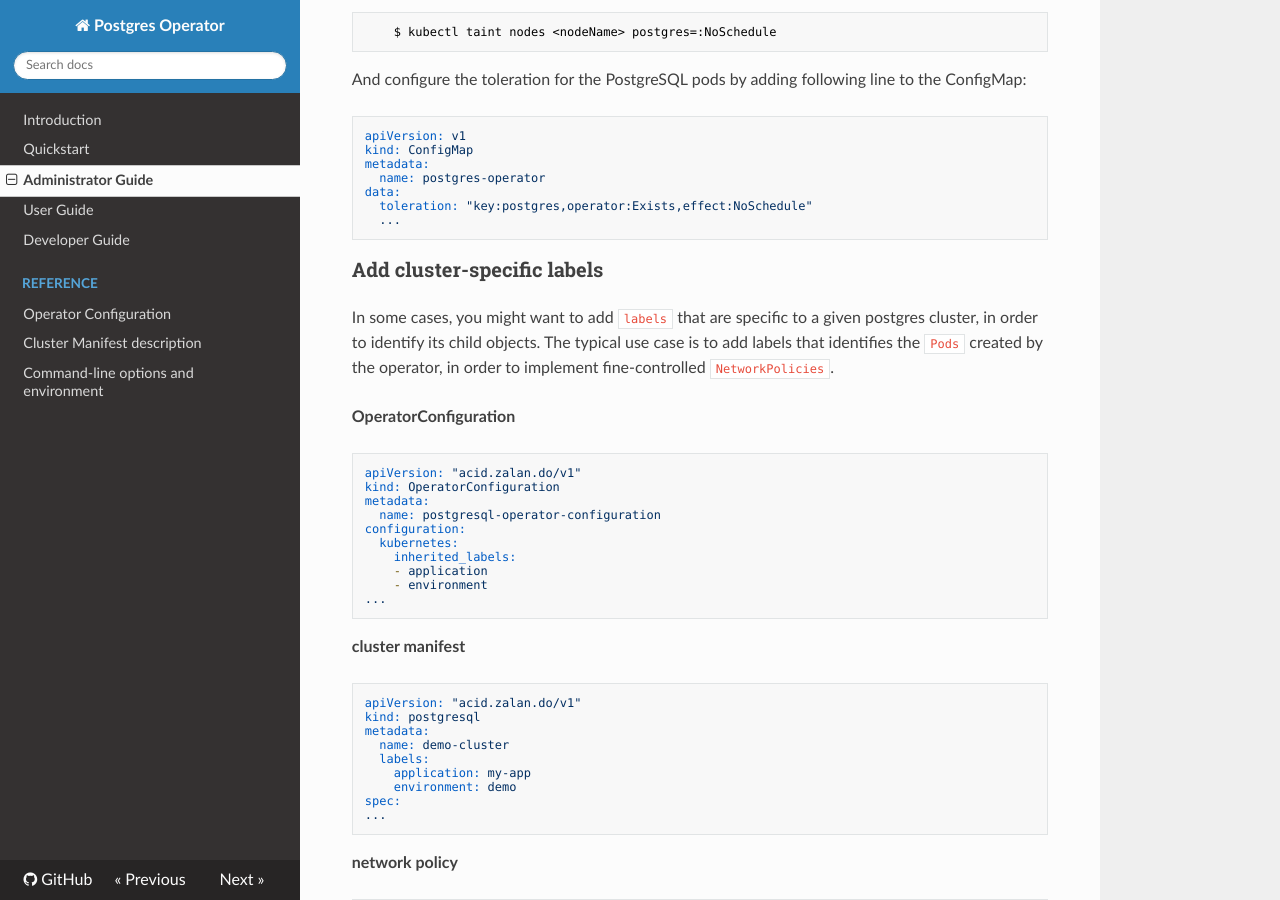
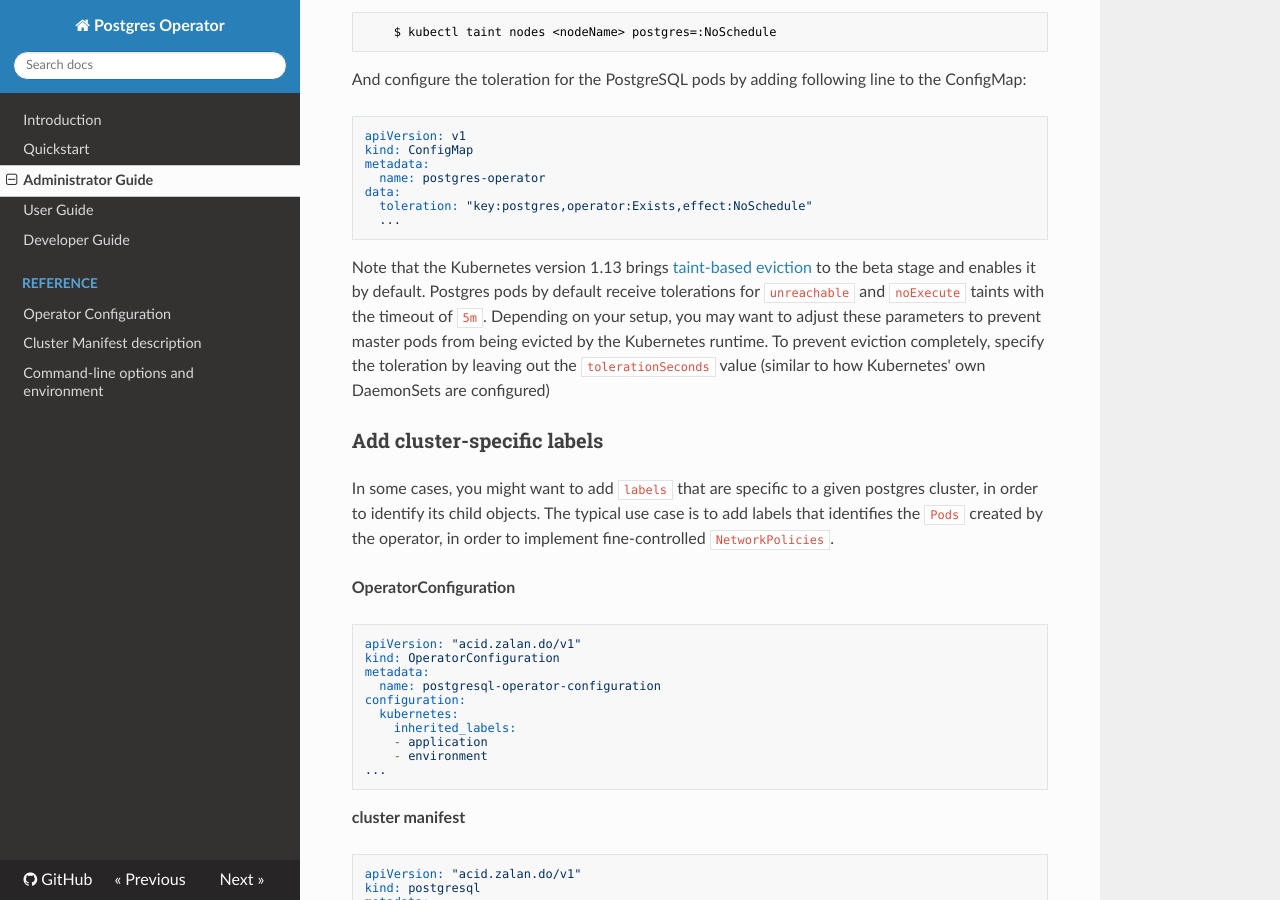
Before and after one commit to zalando/postgres-operator, an MkDocs documentation site: the page built from docs/administrator.md, in a window 1280 px wide and 900 px high, scrolled down 2643 px. Built offline with MkDocs 1.6.1, drawn with Linux system fonts in a browser that asks for light colours; nearby versions of some CDN libraries; old or Windows-style settings are respelled for this version of MkDocs.

Commit message:
Document taint-based eviction (#468)
* Document taint-based eviction

````diff
--- a/docs/administrator.md
+++ b/docs/administrator.md
@@ -146,6 +146,11 @@ data:
   ...
 ```
 
+Note that the Kubernetes version 1.13 brings [taint-based eviction](https://kubernetes.io/docs/concepts/configuration/taint-and-toleration/#taint-based-evictions) to the beta stage and enables it by default.
+Postgres pods by default receive tolerations for `unreachable` and `noExecute` taints with the timeout of `5m`.
+Depending on your setup, you may want to adjust these parameters to prevent master pods from being evicted by the Kubernetes runtime.
+To prevent eviction completely, specify the toleration by leaving out the `tolerationSeconds` value (similar to how Kubernetes' own DaemonSets are configured)
+
 ### Add cluster-specific labels
 
 In some cases, you might want to add `labels` that are specific to a given
@@ -196,6 +201,7 @@ spec:
       environment: demo
 ...
 ```
+
 
 ## Custom Pod Environment Variables
 
````
